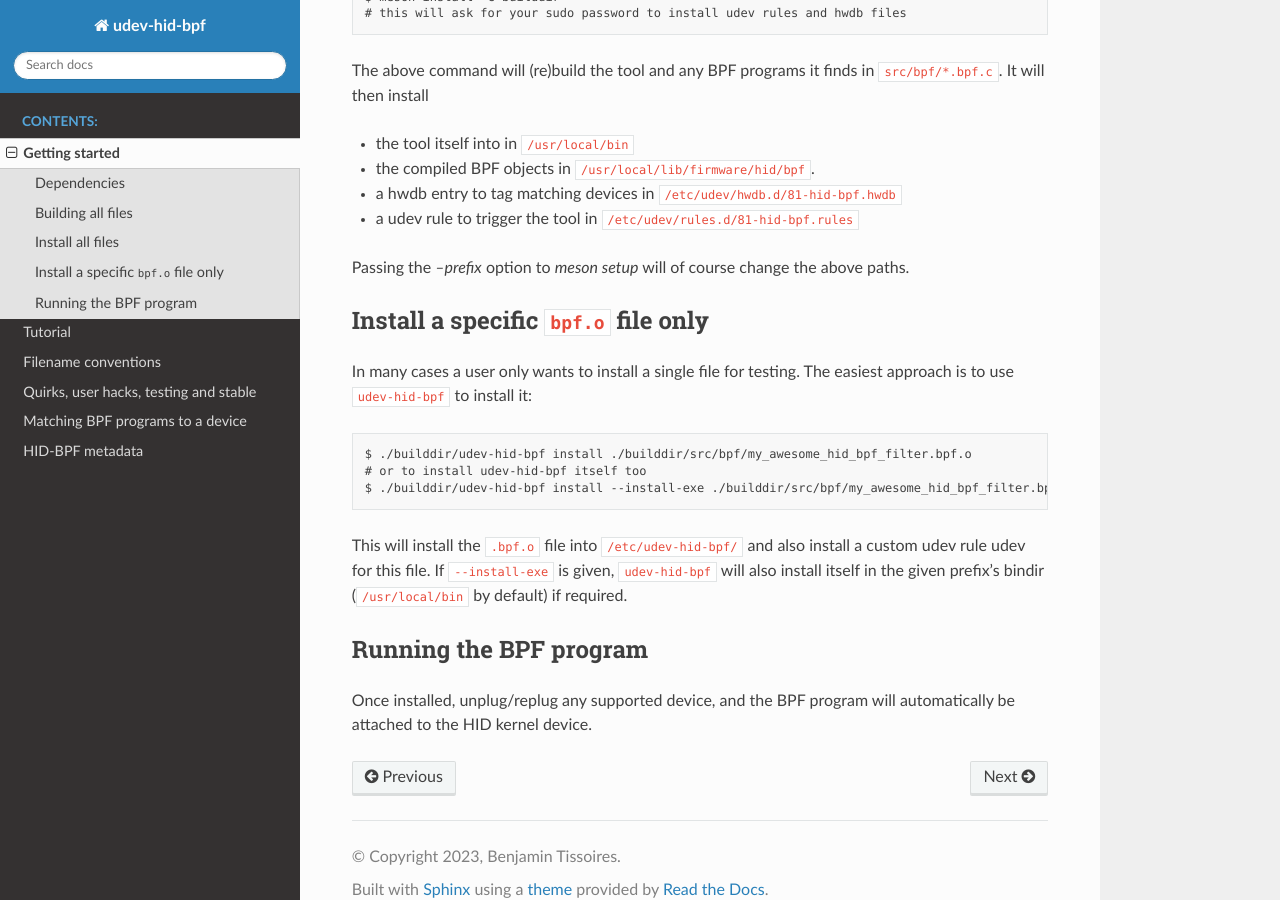
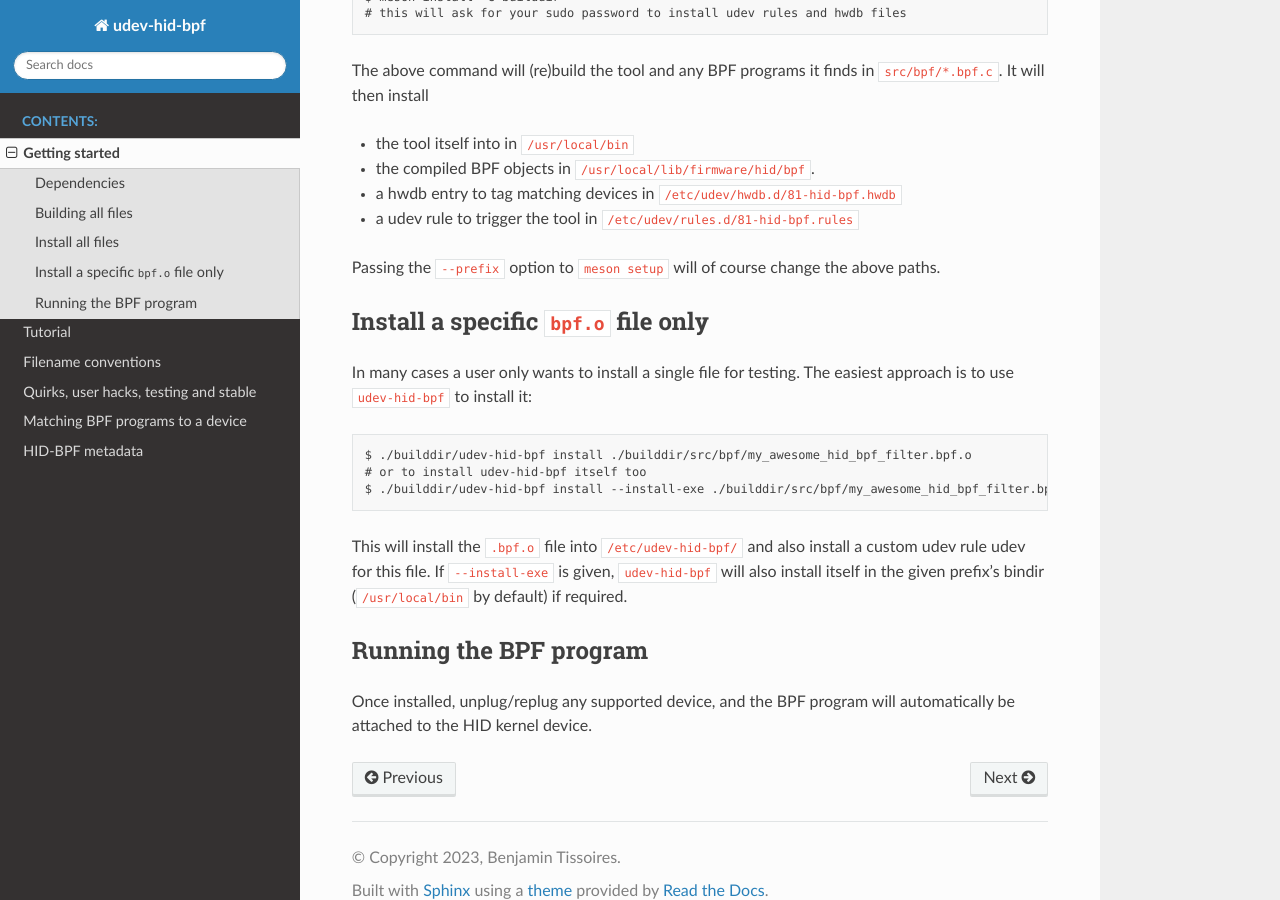
Before and after one commit to icecream95/udev-hid-bpf, a Sphinx documentation site: the page built from doc/getting-started.rst, in a window 1280 px wide and 900 px high, scrolled down 936 px. Built offline with Sphinx 7.4.7 and the Read the Docs theme 2.0.0, drawn with Linux system fonts in a browser that asks for light colours.

```diff
--- a/doc/getting-started.rst
+++ b/doc/getting-started.rst
@@ -49,7 +49,7 @@ It will then install
 - a hwdb entry to tag matching devices in ``/etc/udev/hwdb.d/81-hid-bpf.hwdb``
 - a udev rule to trigger the tool in ``/etc/udev/rules.d/81-hid-bpf.rules``
 
-Passing the `--prefix` option to `meson setup` will of course change the above paths.
+Passing the ``--prefix`` option to ``meson setup`` will of course change the above paths.
 
 .. _install_specific:
 
```
